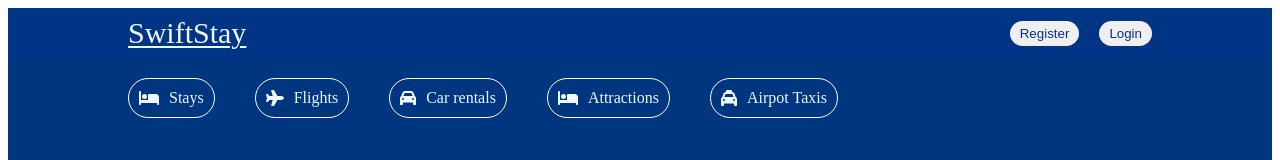
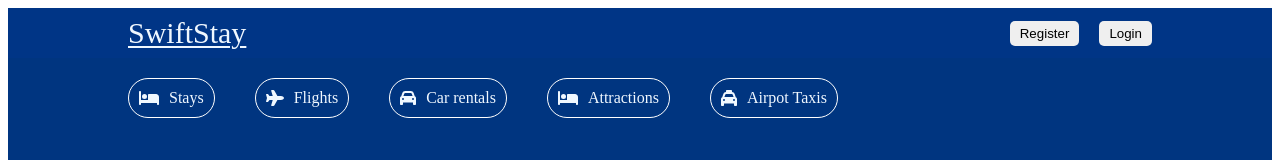
Before and after one commit to anushka44-bot/Reservation-App, a React (Vite) app: page / in a window 1280 px wide. Shown: the top 160 px of the page. Built offline with nearby package versions, Linux system fonts and the light colour scheme.

Commit message:
Minor color cahnge

```diff
--- a/src/components/navbar/navbar.css
+++ b/src/components/navbar/navbar.css
@@ -21,10 +21,10 @@
 .navButton{
   margin-left: 20px;
   border: none;
-  border-radius: 20px;
+  border-radius: 5px;
   padding: 5px 10px;
   cursor: pointer;
-  color: #003580;
+  color: black;
 }
 
 .logo{
```
